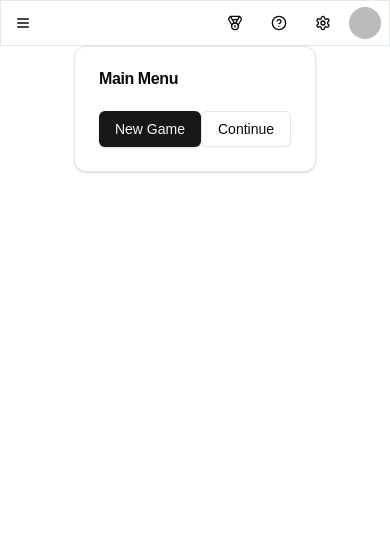
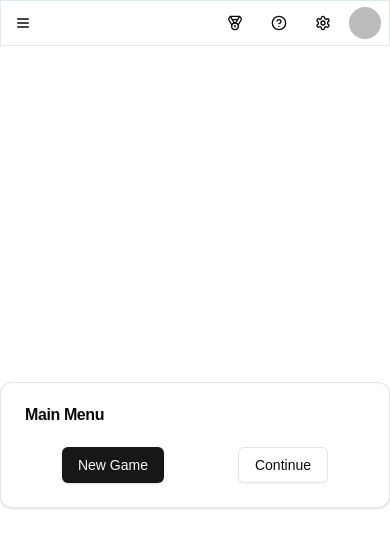
Before and after one commit to andreuu-tsai/wordle-with-mii, a Next.js app: page / in a window 390 px wide. Shown: the top 548 px of the page. Built offline with nearby package versions, Linux system fonts and the light colour scheme; no server answers; sample sign-in values are in the browser's storage.

Commit message:
Improve layout and page styling for better responsiveness
- Updated root layout to use `h-screen` for full height responsiveness.
- Added flexbox centering and full width/height styling to the root page component.

```diff
--- a/src/app/(root)/layout.tsx
+++ b/src/app/(root)/layout.tsx
@@ -9,7 +9,7 @@
   return (
     <AuthSessionProvider>
       <ReactQueryProvider>
-        <div className="flex max-w-full flex-col items-center">
+        <div className="flex h-screen max-w-full flex-col items-center">
           <Nav />
           {children}
         </div>
--- a/src/app/(root)/page.tsx
+++ b/src/app/(root)/page.tsx
@@ -8,7 +8,7 @@
     redirect("/api/auth/signin");
   }
   return (
-    <div>
+    <div className="flex h-full w-full items-center justify-center">
       <MainMenu userId={session.user?.id!} />
     </div>
   );
```
